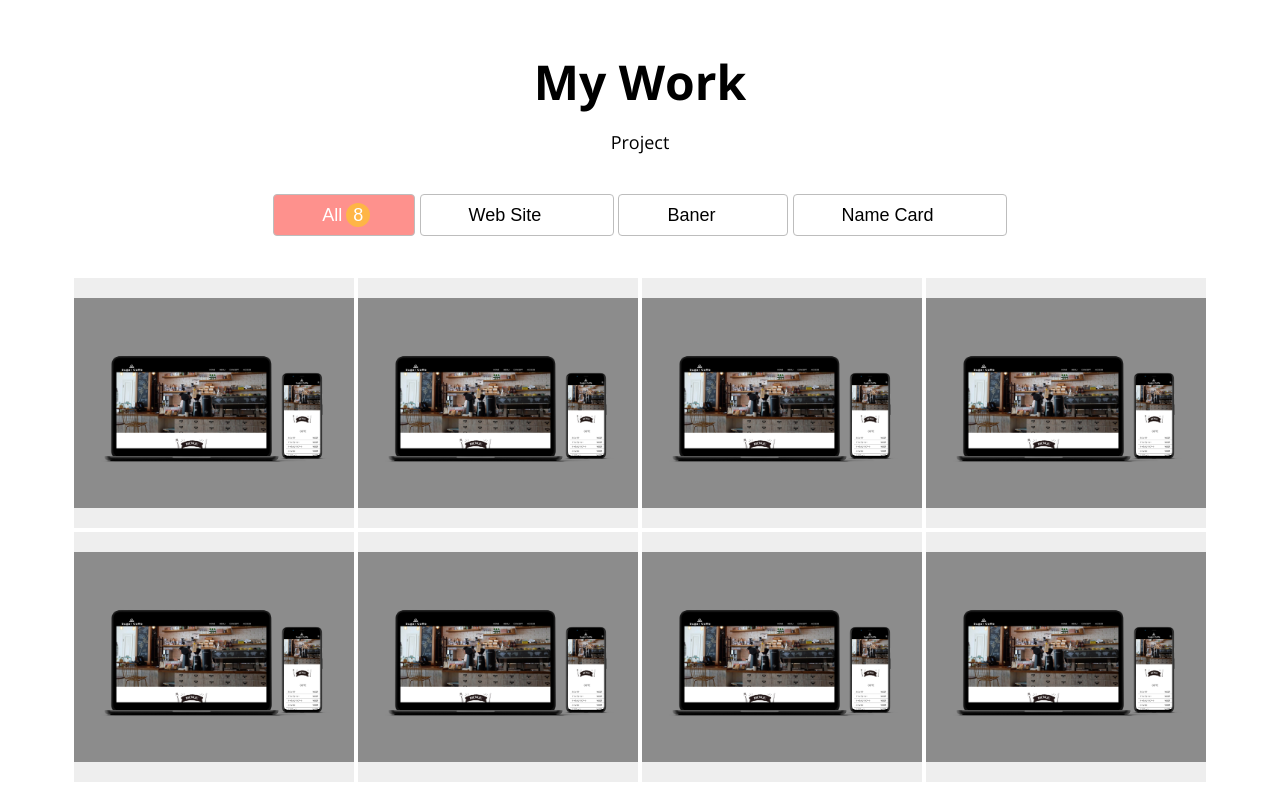
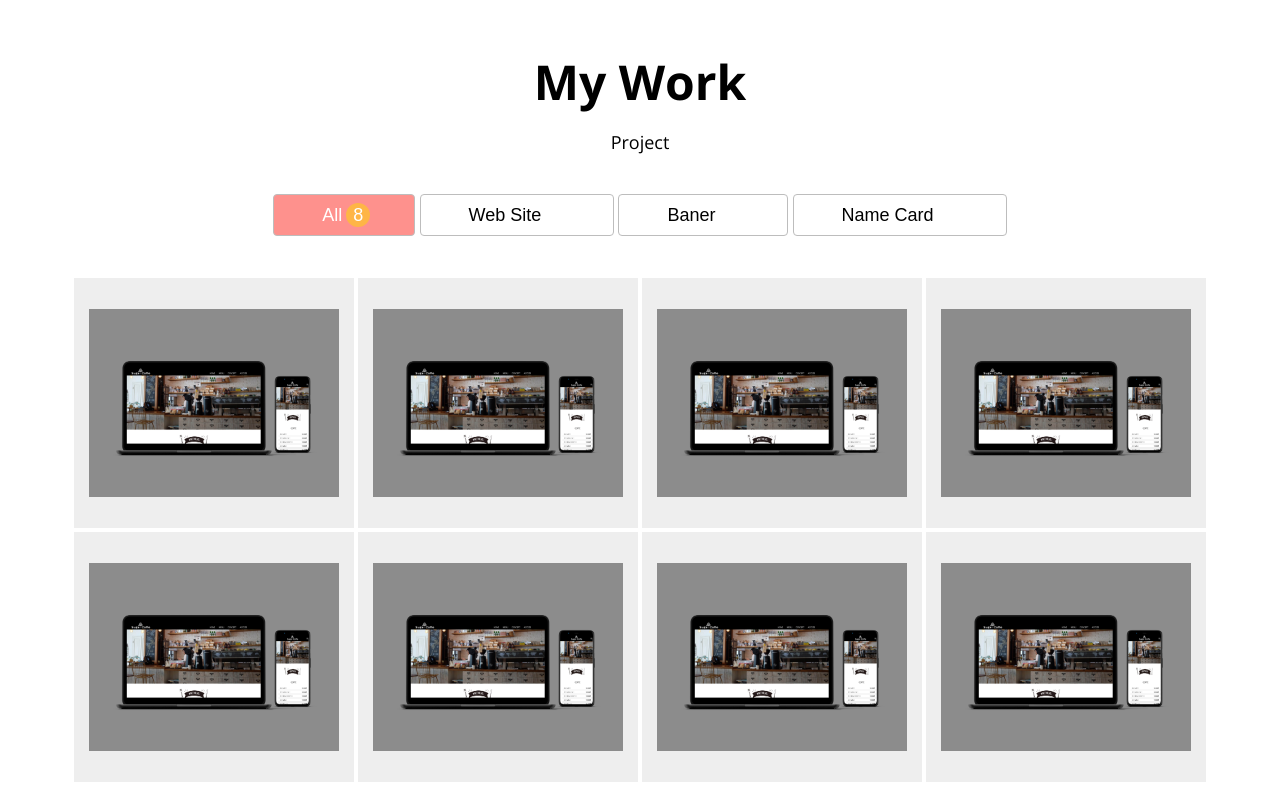
Before and after one commit to BunnySin/PORTFOLIO2, a plain HTML site: page index.html in a window 1280 px wide. Shown: the part 2240-3038 px from the top of the page. Drawn offline with nearby package versions, Linux system fonts and the light colour scheme.

Commit message:
Summary
Wy Work img size change

```diff
--- a/style.css
+++ b/style.css
@@ -457,7 +457,7 @@ span.job_icon {
 }
 
 .project img {
-    width: 100%;
+    width: 250px;
 }
 
 .project_description {
```
